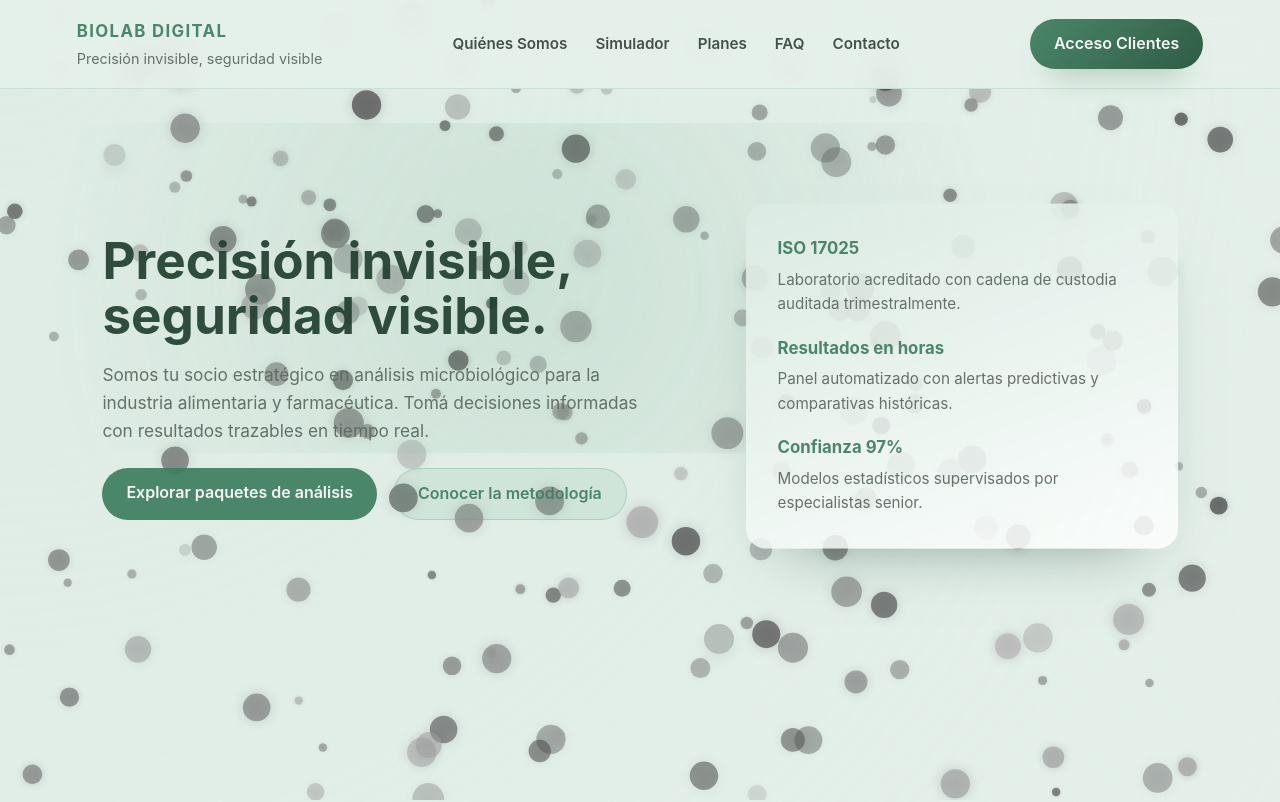
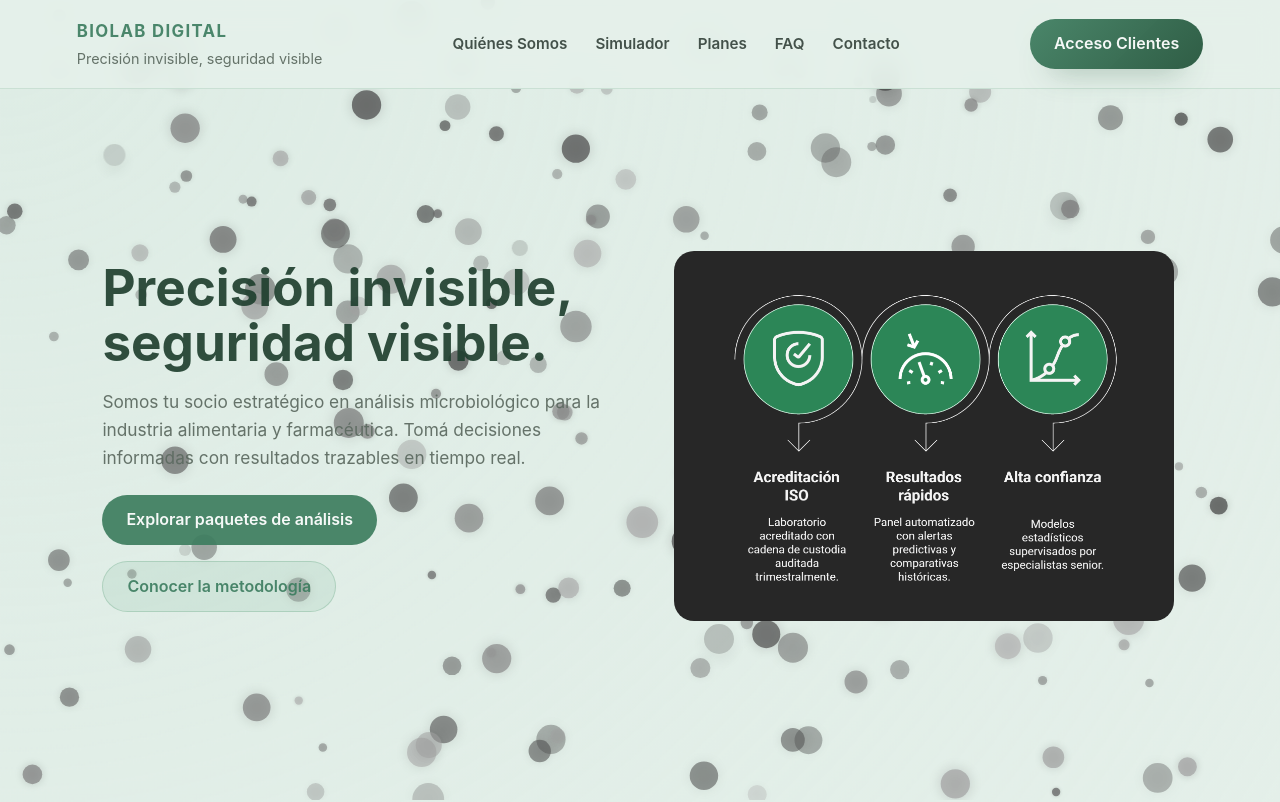
Before and after one commit to Ignacio-dev0/TPfinalAN, a React (Vite) app: page / in a window 1280 px wide. Shown: the top 802 px of the page. Built offline with nearby package versions, Linux system fonts and the light colour scheme.

Commit message:
agrego visual-selection en heroSection.jsx

```diff
--- a/src/App.css
+++ b/src/App.css
@@ -132,22 +132,17 @@ main > section {
 
 .hero {
   display: grid;
-  grid-template-columns: minmax(260px, 1.35fr) minmax(220px, 1fr);
+  /* make both columns equal width and responsive */
+  grid-template-columns: repeat(2, minmax(260px, 1fr));
   gap: clamp(32px, 6vw, 60px);
+  /* center items vertically and horizontally so both blocks align */
   align-items: center;
+  justify-items: center;
   max-width: var(--max-content);
   margin: 0 auto;
 }
 
-.hero::before {
-  content: '';
-  position: absolute;
-  inset: clamp(16px, 4vw, 40px) clamp(12px, 12vw, 180px) auto clamp(-80px, -6vw, -40px);
-  height: clamp(200px, 24vw, 340px);
-  background: radial-gradient(circle, rgba(133, 183, 156, 0.28) 0%, transparent 72%);
-  z-index: -1;
-  animation: heroGlow 12s ease-in-out infinite alternate;
-}
+.hero::before { display: none; }
 
 .hero-copy h1 {
   font-size: clamp(2.6rem, 4vw, 3.6rem);
@@ -194,16 +189,54 @@ main > section {
 }
 
 .hero-stats {
-  background: linear-gradient(160deg, rgba(219, 235, 227, 0.92), rgba(255, 255, 255, 0.82));
   padding: clamp(24px, 4vw, 32px);
   border-radius: var(--radius-md);
   display: grid;
   gap: 18px;
-  box-shadow: var(--shadow-float);
-  animation: floatCard 9s ease-in-out infinite;
+  /* keep the visual centered with the rest of the grid — remove negative margins */
+  margin-right: 0;
 }
 
-.hero-stats article h3 {
+/* Move the visual slightly left on wider screens so it sits visually balanced
+   with the heading on the left. Tuned with media queries for responsive layout. */
+/* Remove manual horizontal nudges so both columns stay aligned and centered. */
+@media (min-width: 900px) {
+  .hero { grid-template-columns: repeat(2, minmax(320px, 1fr)); }
+}
+
+@media (min-width: 1200px) {
+  .hero { grid-template-columns: repeat(2, minmax(360px, 1fr)); }
+}
+
+/* visual frame around the image so it has a semi-white/gray background that adapts to
+   the image size and looks like the card it replaced */
+.visual-frame {
+  display: inline-block; /* shrink to fit the image */
+  padding: clamp(8px, 1.2vw, 18px);
+  /* background: rgba(250, 250, 250, 0.96); light, slightly transparent */
+  border-radius: calc(var(--radius-md) + 6px);
+  /* box-shadow: 0 22px 60px -28px rgba(27, 61, 43, 0.25); */
+  max-width: min(52vw, 640px);
+}
+
+#visual {
+  display: block;
+  width: 100%;
+  height: auto;
+  max-width: 560px;
+  border-radius: calc(var(--radius-md) - 6px);
+  object-fit: contain;
+}
+
+#visual{
+  width: 500px;
+
+  border-radius: var(--radius-md);
+  background: rgb(39, 39, 39);
+  padding: clamp(14px, 3vw, 22px);
+}
+
+/* .hero-stats article h3 {
   margin: 0 0 6px;
   color: var(--mint-700);
   font-size: 1.05rem;
@@ -213,7 +246,7 @@ main > section {
   margin: 0;
   color: var(--gray-500);
   font-size: 0.95rem;
-}
+} */
 
 .about {
   max-width: var(--max-content);
--- a/src/components/HeroSection.jsx
+++ b/src/components/HeroSection.jsx
@@ -20,18 +20,9 @@ const HeroSection = () => {
         </div>
       </div>
       <div className="hero-stats">
-        <article>
-          <h3>ISO 17025</h3>
-          <p>Laboratorio acreditado con cadena de custodia auditada trimestralmente.</p>
-        </article>
-        <article>
-          <h3>Resultados en horas</h3>
-          <p>Panel automatizado con alertas predictivas y comparativas históricas.</p>
-        </article>
-        <article>
-          <h3>Confianza 97%</h3>
-          <p>Modelos estadísticos supervisados por especialistas senior.</p>
-        </article>
+        <div className="visual-frame">
+          <img src="/src/utils/images/visual-selection.png" alt="visual-selection" id="visual" />
+        </div>
       </div>
     </section>
   )
```
Also changed, not shown: src/utils/images/visual-selection.png (added).
